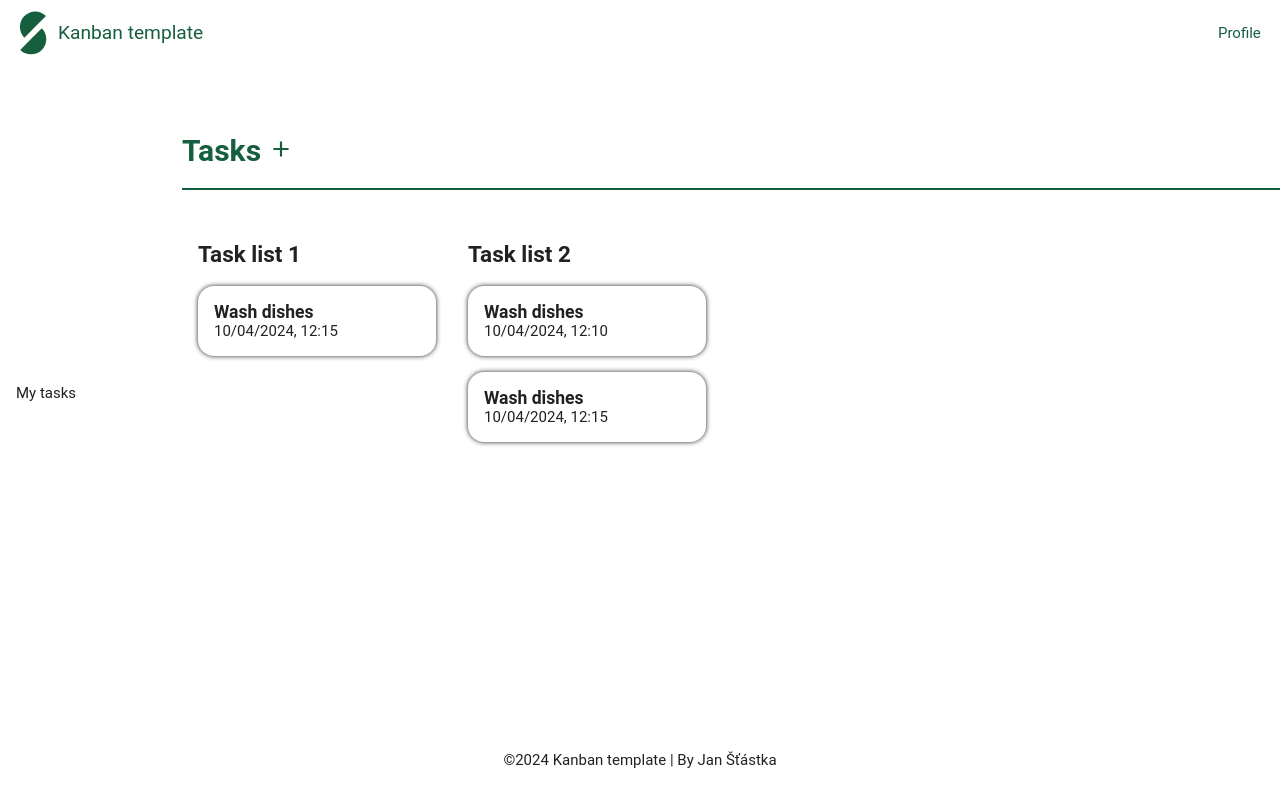
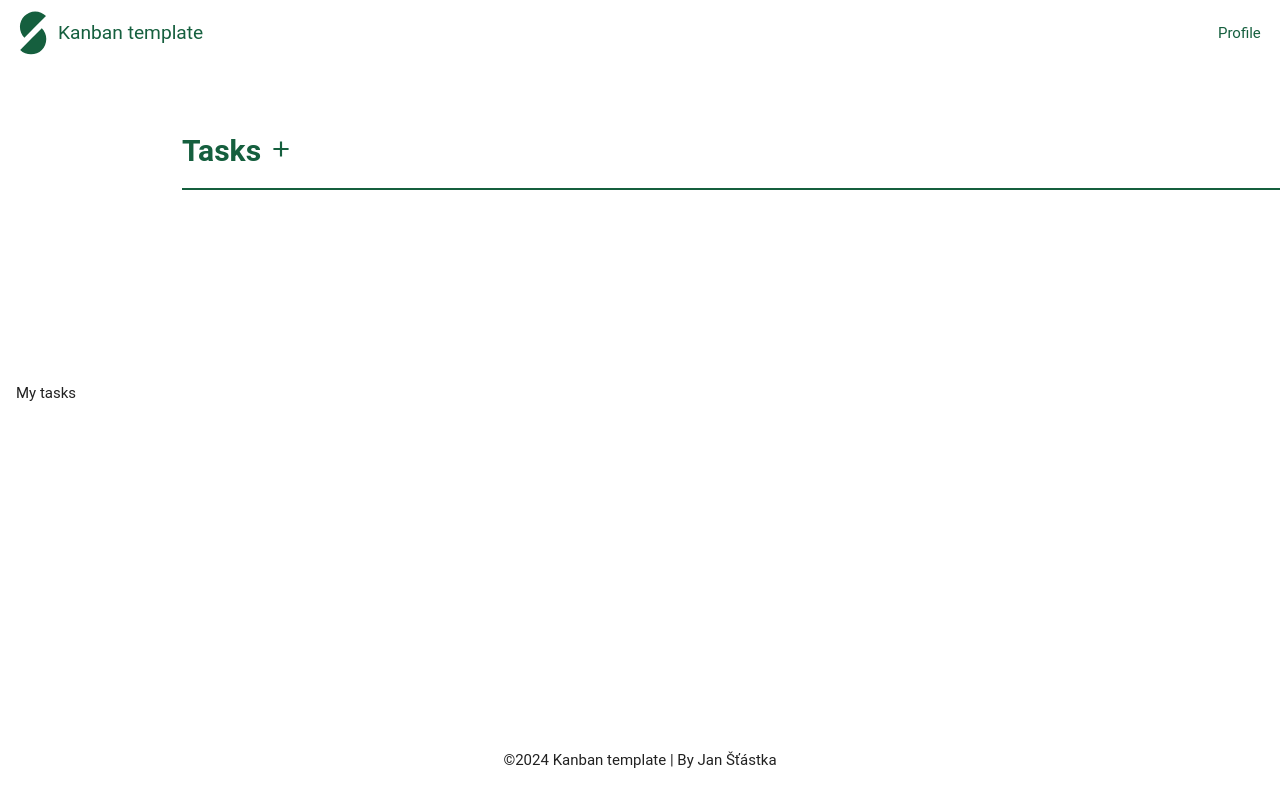
Before and after one commit to StastkaJan/vue-kanban, a Vue app: page / in a window 1280 px wide. Built offline with nearby package versions, Linux system fonts and the light colour scheme.

Commit message:
Implemented functionality for storing and restoring lists from local storage

```diff
--- a/src/router/index.ts
+++ b/src/router/index.ts
@@ -1,5 +1,6 @@
 import { createRouter, createWebHistory } from 'vue-router'
 import TasksView from '../views/TasksView.vue'
+import { listsStore } from '@/stores/tasksLists'
 
 const router = createRouter({
   history: createWebHistory(import.meta.env.BASE_URL),
@@ -7,7 +8,10 @@ const router = createRouter({
     {
       path: '/',
       name: 'tile',
-      component: TasksView
+      component: TasksView,
+      beforeEnter: () => {
+        listsStore()
+      }
     },
     {
       path: '/profile',
--- a/src/stores/tasksLists.ts
+++ b/src/stores/tasksLists.ts
@@ -9,41 +9,12 @@ type movingItemType = {
 }
 
 export const listsStore = defineStore('lists', () => {
-  const lists = reactive<tasksListType[]>([
-    {
-      id: 1,
-      name: 'Task list 1',
-      tasks: [
-        {
-          id: 1_1,
-          name: 'Wash dishes',
-          description: 'Lorem impsum dolor sit amet',
-          dueDate: new Date(2024, 3, 10, 12, 15),
-          comments: []
-        }
-      ]
-    },
-    {
-      id: 2,
-      name: 'Task list 2',
-      tasks: [
-        {
-          id: 2_1,
-          name: 'Wash dishes',
-          description: 'Lorem impsum dolor sit amet',
-          dueDate: new Date(2024, 3, 10, 12, 15),
-          comments: []
-        },
-        {
-          id: 2_2,
-          name: 'Wash dishes',
-          description: 'Lorem impsum dolor sit amet',
-          dueDate: new Date(2024, 3, 10, 12, 10),
-          comments: []
-        }
-      ]
-    }
-  ])
+  const storedList = JSON.parse(localStorage.getItem('tasksLists') || '[]')
+  const lists = reactive<tasksListType[]>(storedList)
+
+  const saveList = () => {
+    localStorage.setItem('tasksLists', JSON.stringify(lists))
+  }
 
   const listIds = lists?.map((item) => item.id)
   const newListId = ref((Math.max(...listIds) | 0) + 1)
@@ -103,6 +74,7 @@ export const listsStore = defineStore('lists', () => {
     newListId,
     newTaskId,
     movingItem,
+    saveList,
     addList,
     getList,
     getItem,
--- a/src/views/TasksView.vue
+++ b/src/views/TasksView.vue
@@ -1,9 +1,12 @@
 <script setup lang="ts">
+import { watch } from 'vue'
 import { listsStore } from '@/stores/tasksLists'
 import TasksList from '@/components/TasksList.vue'
 import PlusIcons from '@/components/icons/PlusIcon.vue'
 
-let { lists, addList } = listsStore()
+let { lists, addList, saveList } = listsStore()
+
+watch(lists, saveList)
 </script>
 
 <template>
```
